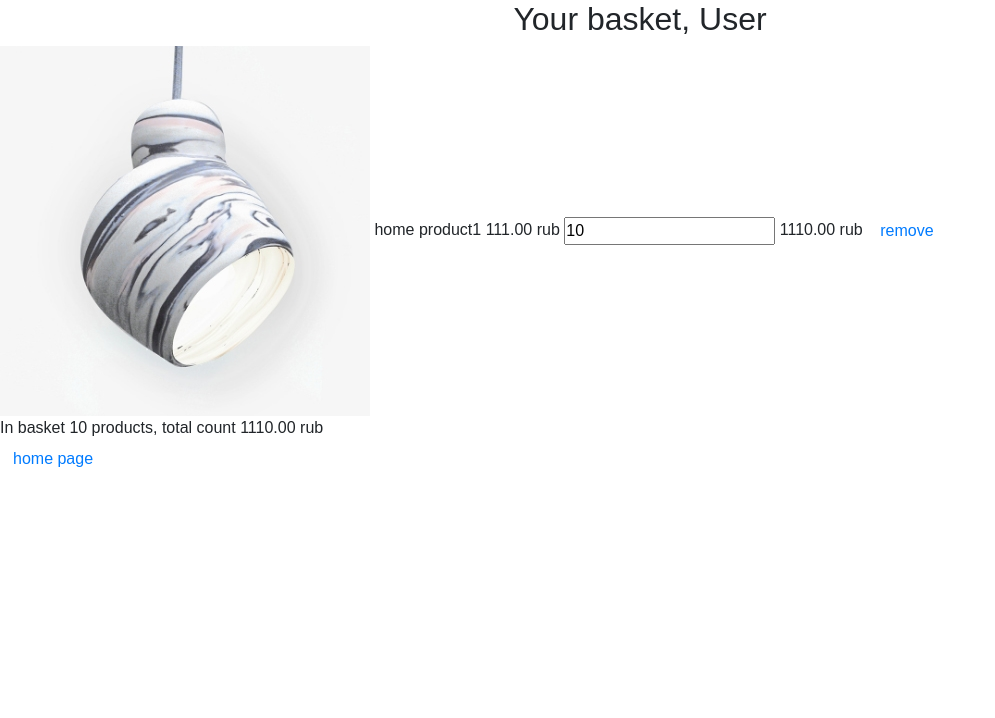
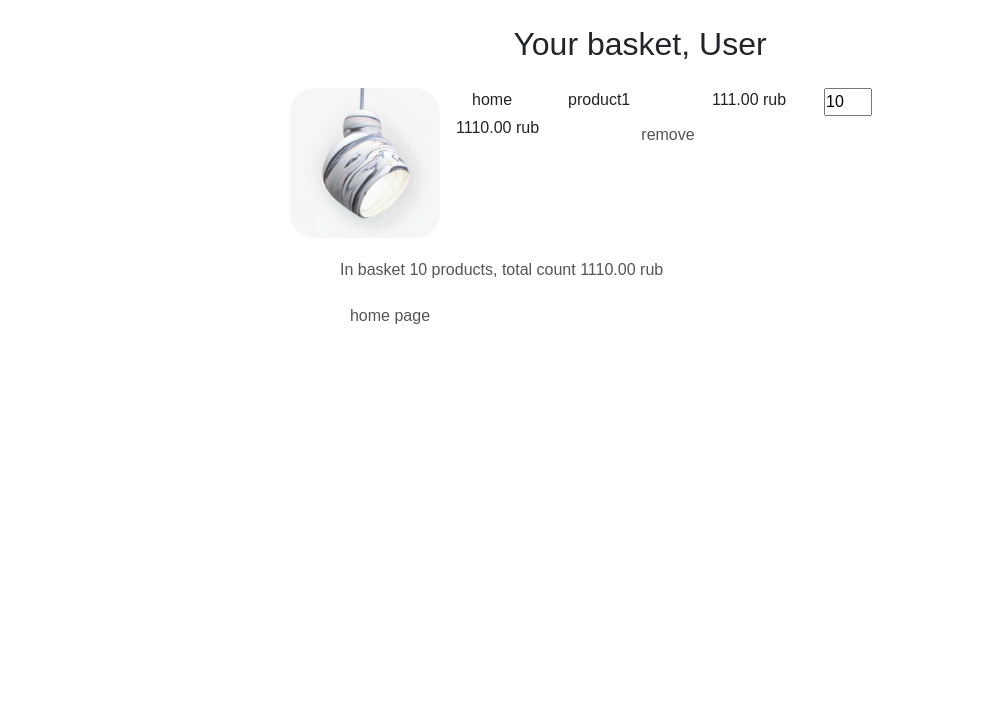
Before and after one commit to iagprog/django_basic, a Django app: page /basket/ in a window 1280 px wide. Shown: the top 718 px of the page, without its empty margins (0-995 px from the left). Before the commit the page ends 467 px from the top, so only its background shows below. Run offline with Django 3.2, Linux system fonts and the light colour scheme; a user stored in the database is signed in; data comes from the database, SQL or seed files in the repository; tables that the repository leaves empty hold one stand-in row (values such as "Sample post"); some libraries are stand-ins or nearby versions.

Commit message:
* add styles for basket

```diff
--- a/geekshop/static/css/style.css
+++ b/geekshop/static/css/style.css
@@ -1120,3 +1120,112 @@ featured-content-items{
 .with-hover:hover .top-img{
     display: block;
 }
+
+.basket_container {
+    margin: 25px auto;
+    width: 700px;
+}
+
+.basket_list input[type="number"] {
+    width: 3em;
+    position: relative;
+    display: block;
+    float: left;
+}
+
+.basket_list span.category_name {
+    margin-left: 2em;
+    width: 5em;
+    position: relative;
+    display: block;
+    float: left;
+}
+
+.basket_list span.product_name {
+    margin-left: 1em;
+    width: 8em;
+    position: relative;
+    display: block;
+    float: left;
+}
+
+.basket_list span.product_price {
+    margin-left: 1em;
+    width: 7em;
+    position: relative;
+    display: block;
+    float: left;
+}
+
+.basket_list span.product_cost {
+    margin-left: 1em;
+    width: 7em;
+    position: relative;
+    display: block;
+    float: left;
+}
+
+.basket_list .basket_record {
+    position: relative;
+    display: block;
+    height: 170px;
+    float: none;
+}
+
+.basket_container .head {
+    margin: 25px auto;
+}
+
+.basket_container button {
+    margin-left: 25px;
+    width: 150px;
+    display: block;
+    float: left;
+}
+
+.basket_container button a {
+    text-decoration: none;
+    color: #555;
+}
+
+.basket_container img {
+    display: block;
+    float: left;
+    width: 150px;
+    border-radius: 25px;
+}
+
+.basket_container input[type="submit"] {
+    width: 150px;
+    display: block;
+    float: left;
+    margin-bottom: 25px;
+}
+
+.basket_container .basket_summary {
+    display: block;
+    margin-left: 50px;
+    margin-bottom: 15px;
+    color: #555;
+}
+
+.products_list .title {
+    margin: 20px auto;
+    height: 50px;
+    float: none;
+}
+
+.products_list .title h2 {
+    margin-top: 0;
+    float: left;
+}
+
+.products_list .title .paginator {
+    display: block;
+    position: relative;
+    left: 75px;
+    top: 15px;
+    margin-left: 25px;
+    color: #555;
+    float: left;
+}
```
